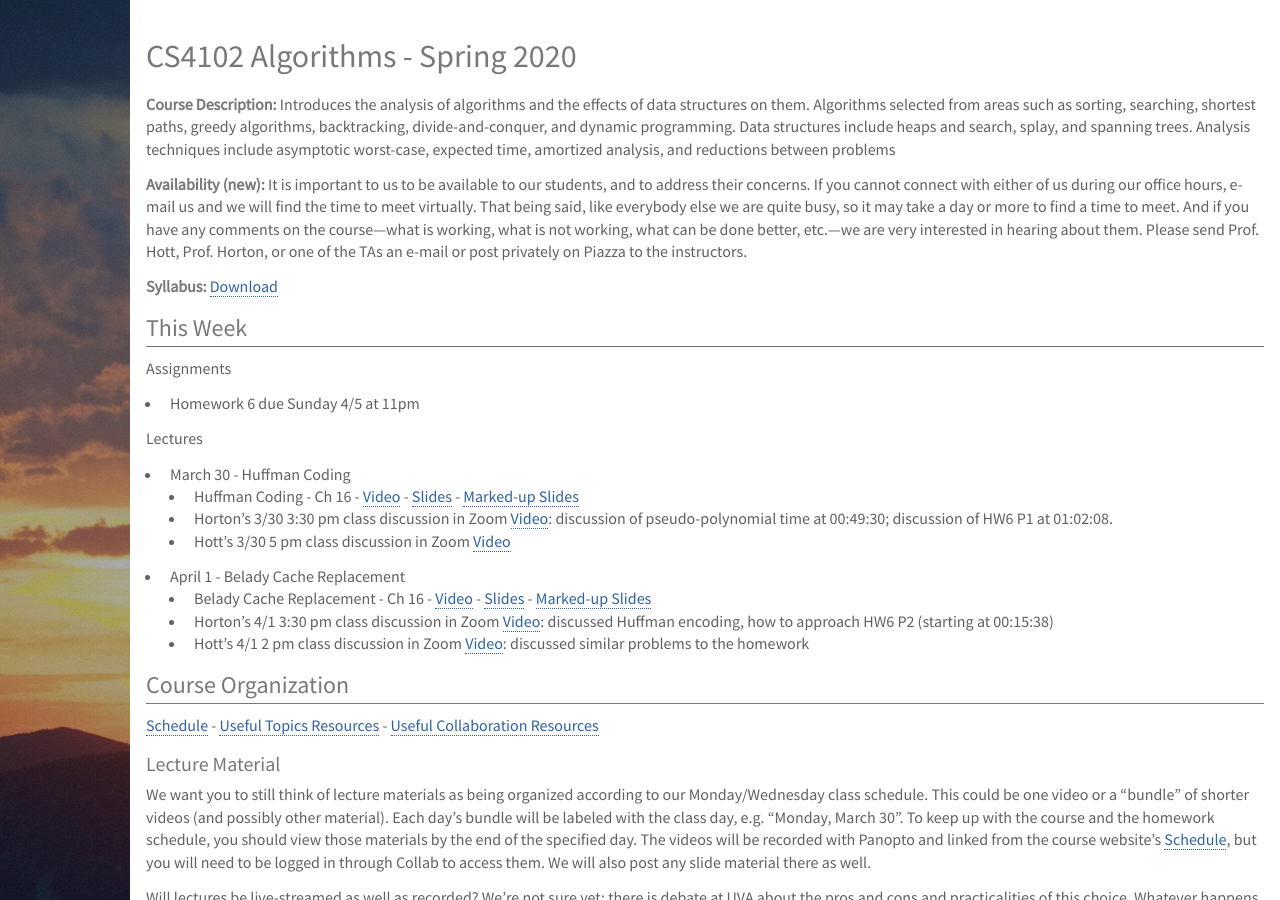
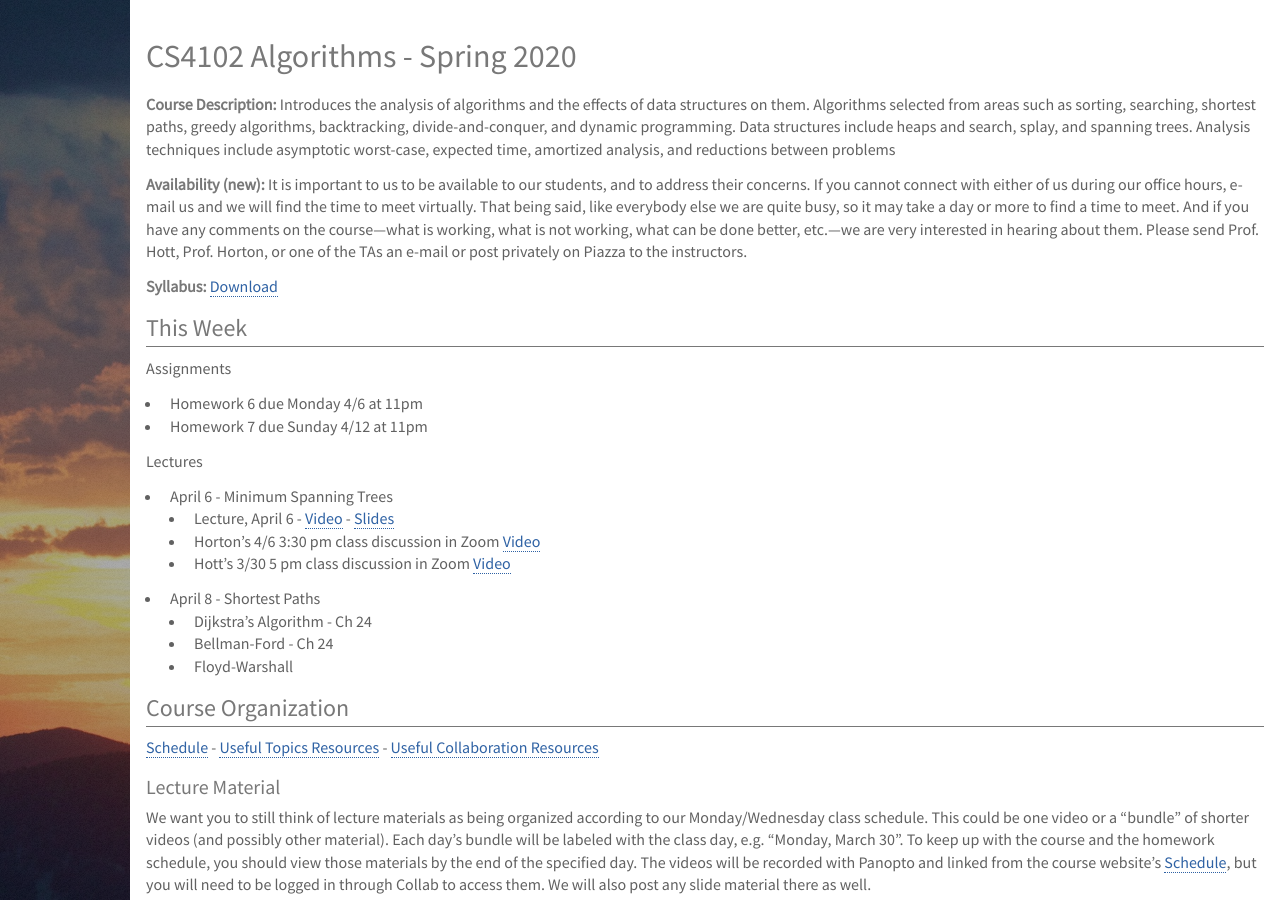
Before and after one commit to deternitydx/uvacs4102, a Jekyll site: the page built from index.md, in a window 1280 px wide and 900 px high. Built offline with Jekyll 4.4.1, drawn with Linux system fonts in a browser that asks for light colours; nearby versions of some CDN libraries; library files that are not in the unit come from our copies.

Commit message:
slides and lecture video for MST on April 6

```diff
--- a/index.md
+++ b/index.md
@@ -18,20 +18,25 @@ between problems
 
 ## This Week
 
+
+
+
 Assignments
 
-- Homework 6 due Sunday 4/5 at 11pm
+- Homework 6 due Monday 4/6 at 11pm
+- Homework 7 due Sunday 4/12 at 11pm
 
 Lectures
 
-- March 30 - Huffman Coding
-    - Huffman Coding - Ch 16 - [Video](https://uva.hosted.panopto.com/Panopto/Pages/Viewer.aspx?id=3b1c8d50-2efe-45bd-abd0-ab8e0047b241) - [Slides](lectures/l17_greedyHuffman.pdf) - [Marked-up Slides](lectures/l17_greedyHuffman_written.pdf)
-    - Horton's 3/30 3:30 pm class discussion in Zoom [Video](https://virginia.zoom.us/rec/share/7-JtJJLM2FlORrPpw2Hgd4F4Jr_-eaa8hyAX8_YNxRwUS-7baRH9vUADrFDBTeLd): discussion of pseudo-polynomial time at 00:49:30; discussion of HW6 P1 at 01:02:08.
-    - Hott's 3/30 5 pm class discussion in Zoom [Video](https://virginia.zoom.us/rec/share/75JvI-7trntOfKvqwWHVdYozHJ7meaa8gykZrPpfzkyVStTVWt8tX7wVHGzgPx24)
-- April 1 - Belady Cache Replacement
-    - Belady Cache Replacement - Ch 16 - [Video](https://uva.hosted.panopto.com/Panopto/Pages/Viewer.aspx?id=efcd7af9-f766-4bbd-b02c-ab8f016692f0) - [Slides](lectures/l18_greedyCache.pdf) - [Marked-up Slides](lectures/l18_greedyCache_written.pdf)
-    - Horton's 4/1 3:30 pm class discussion in Zoom [Video](https://virginia.zoom.us/rec/share/9cdwL5DR1iRIQ9bvw2KOBYA_J7vFX6a8gyEZqPMMzUwwN_GV9lxxwpWsnaQMBBJ-): discussed Huffman encoding, how to approach HW6 P2 (starting at 00:15:38)
-    - Hott's 4/1 2 pm class discussion in Zoom [Video](https://virginia.zoom.us/rec/share/6NFYJrj22ntJG6uKt0yHe7wOPKjheaa8h3RK_fQIzE_Ahis93mskNEXeZcBXwA3g): discussed similar problems to the homework
+- April 6 - Minimum Spanning Trees
+    - Lecture, April 6 - [Video](https://uva.hosted.panopto.com/Panopto/Pages/Viewer.aspx?id=d1a2aa3a-415f-4885-8553-ab9501012ddf) - [Slides](lectures/l19_MST.pdf)
+    - Horton's 4/6 3:30 pm class discussion in Zoom [Video]()
+    - Hott's 3/30 5 pm class discussion in Zoom [Video]()
+
+- April 8 - Shortest Paths
+    - Dijkstra's Algorithm - Ch 24
+    - Bellman-Ford - Ch 24
+    - Floyd-Warshall
 
 
 ## Course Organization
```
Also changed, not shown: schedule.md (+3 -2 lines), 1 other file.
